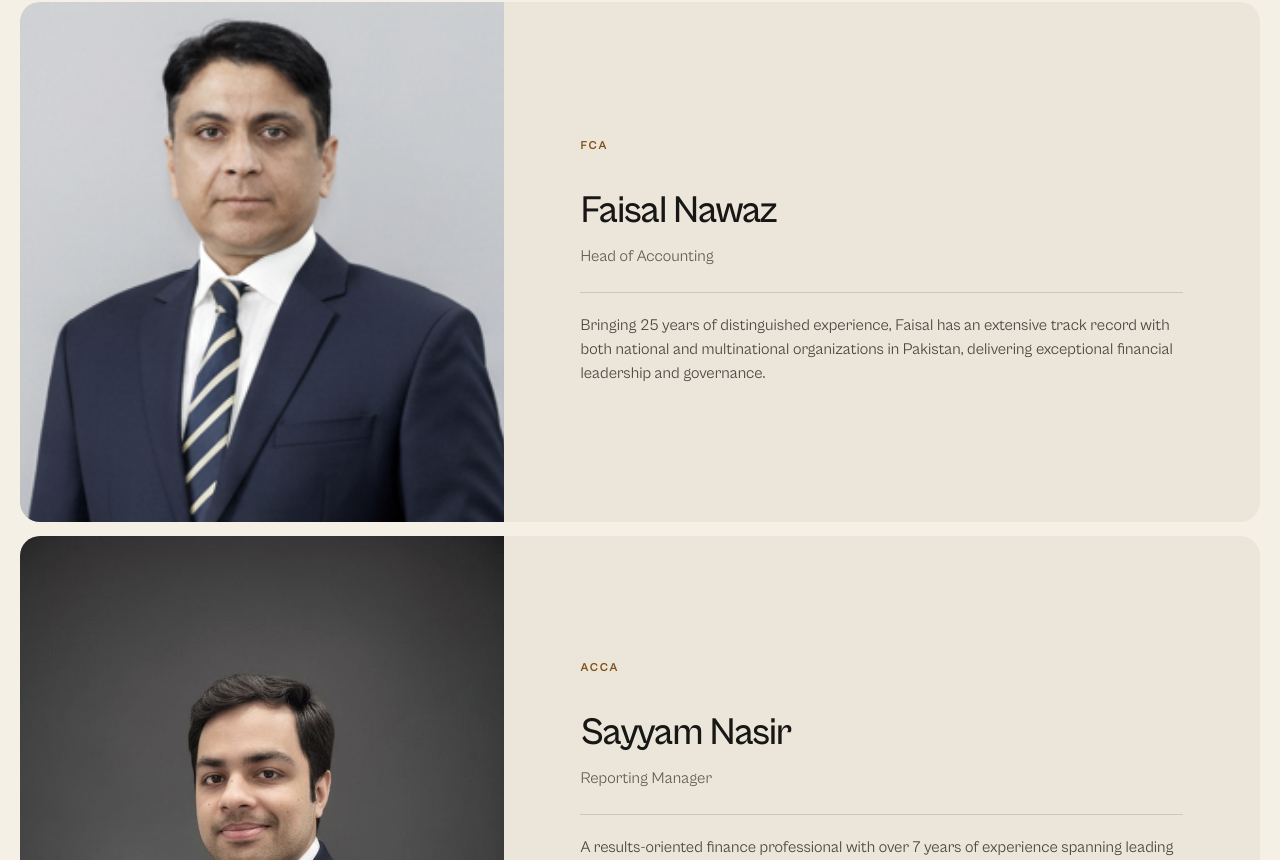
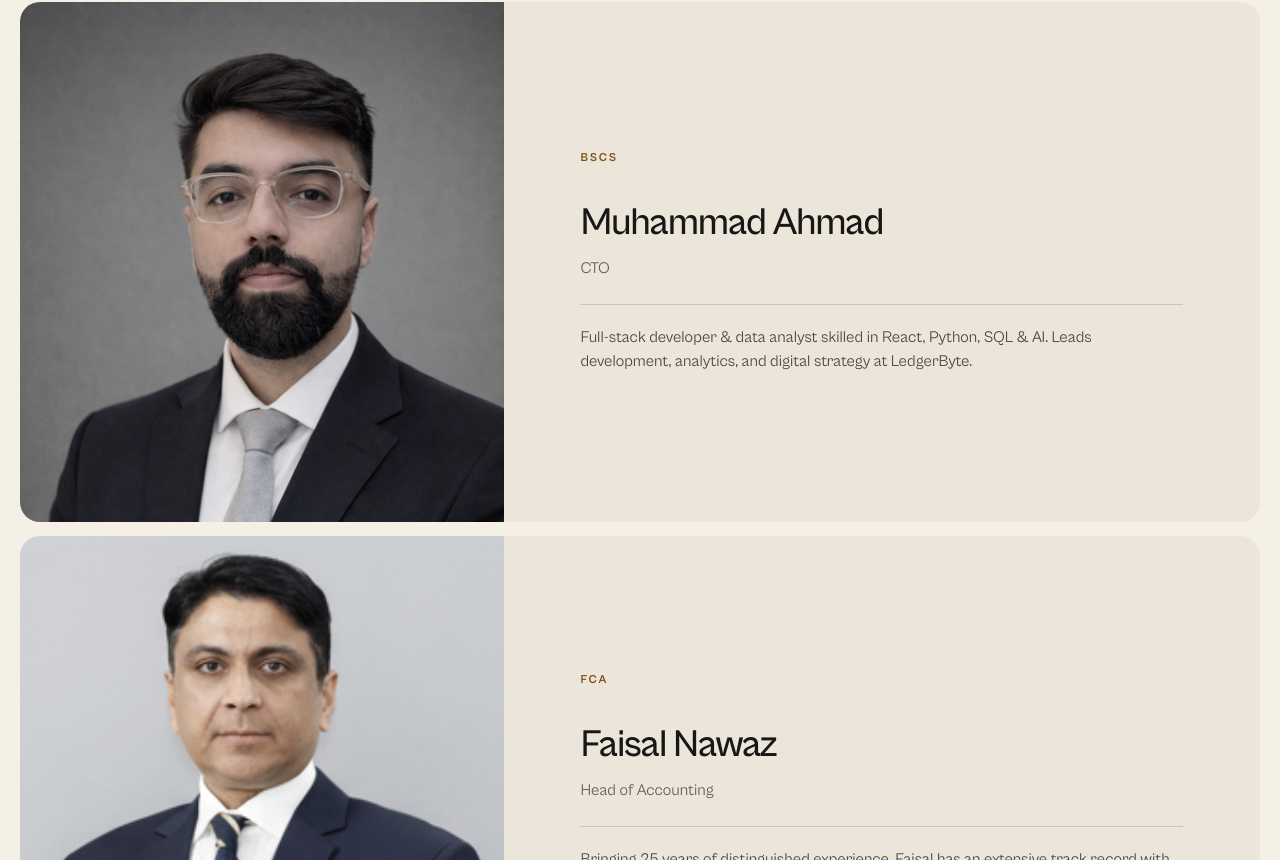
Before and after one commit to Noone9029/ledgerbyte-site, a Next.js app: page /about in a window 1280 px wide. Shown: the part 3940-4800 px from the top of the page. Built offline with nearby package versions, Linux system fonts and the light colour scheme.

Commit message:
Add Muhammad Ahmad to the team

```diff
--- a/src/content/index.ts
+++ b/src/content/index.ts
@@ -144,6 +144,15 @@ export const team: TeamMember[] = [
     source: "rendered-text/ledgerbyte.io/about-us.txt",
   },
   {
+    name: "Muhammad Ahmad",
+    role: "CTO",
+    credentials: "BSCS",
+    image: "/team/muhammad-ahmad.png",
+    description:
+      "Full-stack developer & data analyst skilled in React, Python, SQL & AI. Leads development, analytics, and digital strategy at LedgerByte.",
+    source: "src/content/user-provided.json#muhammadAhmadDescription",
+  },
+  {
     name: "Faisal Nawaz",
     role: "Head of Accounting",
     credentials: "FCA",
--- a/src/content/user-provided.json
+++ b/src/content/user-provided.json
@@ -6,5 +6,21 @@
     "addressRegion": "Sharjah",
     "addressCountry": "AE",
     "source": "Direct user instruction, 2026-07-27"
+  },
+  "muhammadAhmadName": {
+    "value": "Muhammad Ahmad",
+    "source": "Direct user instruction, 2026-07-27"
+  },
+  "muhammadAhmadRole": {
+    "value": "CTO",
+    "source": "Direct user instruction, 2026-07-27"
+  },
+  "muhammadAhmadCredentials": {
+    "value": "BSCS",
+    "source": "Direct user instruction, 2026-07-27"
+  },
+  "muhammadAhmadDescription": {
+    "value": "Full-stack developer & data analyst skilled in React, Python, SQL & AI. Leads development, analytics, and digital strategy at LedgerByte.",
+    "source": "Direct user instruction, 2026-07-27"
   }
 }
```
Also changed, not shown: public/team/muhammad-ahmad.png (added), 1 other file (tests, documents, lock files or other folders).
